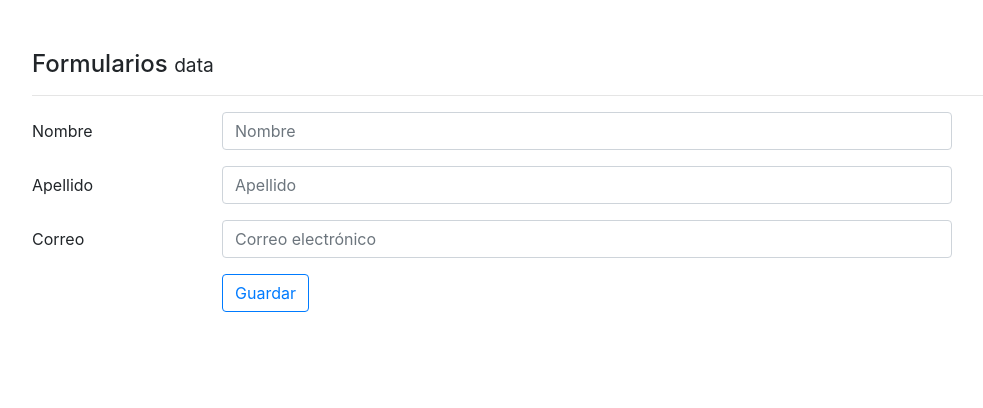
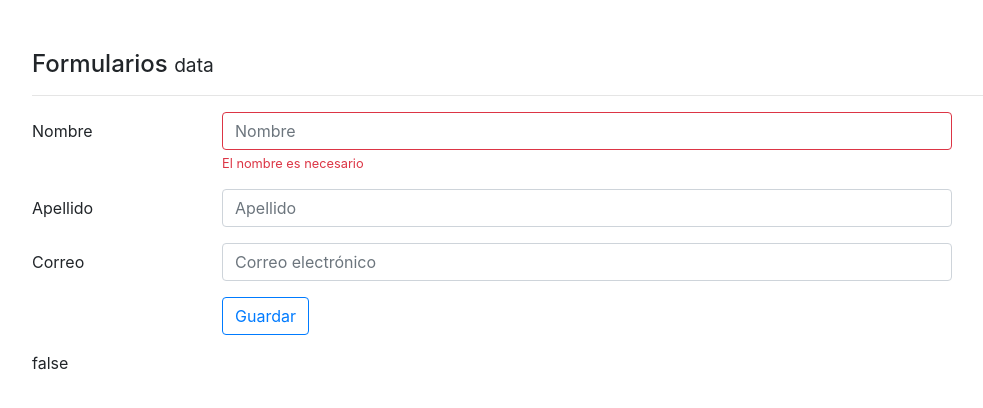
Before and after one commit to franciscoLagos18615/08-template, an Angular app: page / in a window 1280 px wide. Shown: the top 408 px of the page, without its empty margins (53-1036 px from the left). Built offline with nearby package versions, Linux system fonts and the light colour scheme.

Commit message:
data, continuando validaciones(17)

```diff
--- a/src/app/components/data/data.component.html
+++ b/src/app/components/data/data.component.html
@@ -1,16 +1,30 @@
 <h4>Formularios <small>data</small></h4>
 <hr>
-<form [formGroup]="forma" (ngSubmit)=" guardarCambios() " novalidate="novalidate">
+<form [formGroup]="forma" (ngSubmit)=" guardarCambios() " >
 
   <div>
 
-    <div class="form-group row">
+    <div class="form-group row" >
       <label class="col-2 col-form-label">Nombre</label>
       <div class="col-8">
 
         <input class="form-control"
                type="text"
-               placeholder="Nombre">
+               placeholder="Nombre"
+               formControlName="nombre"
+               [ngClass]="{'is-invalid': !forma.get('nombre').valid}">
+
+               <div *ngIf="forma.controls['nombre'].errors?.required"
+               class="invalid-feedback"
+               >
+
+                El nombre es necesario
+               </div>
+               <div *ngIf="forma.controls['nombre'].errors?.minlength"
+               class="invalid-feedback">
+
+                Por lo menos 3 caracteres
+               </div>
       </div>
     </div>
 
@@ -20,7 +34,8 @@
 
         <input class="form-control"
                type="text"
-               placeholder="Apellido">
+               placeholder="Apellido"
+               formControlName="apellido">
       </div>
     </div>
 
@@ -32,7 +47,8 @@
 
       <input class="form-control"
              type="email"
-             placeholder="Correo electrónico">
+             placeholder="Correo electrónico"
+             formControlName="correo">
     </div>
   </div>
 
@@ -47,4 +63,6 @@
     </div>
   </div>
 
+{{forma.valid}}
+
 </form>
--- a/src/app/components/data/data.component.ts
+++ b/src/app/components/data/data.component.ts
@@ -14,9 +14,10 @@ export class DataComponent  {
   forma: FormGroup;
   constructor() {
       this.forma = new FormGroup({
-        'nombre': new FormControl('fernando'),
-        'apellido': new FormControl(),
-        'correo': new FormControl()
+        'nombre': new FormControl('',[Validators.required,Validators.minLength(3)]),
+        'apellido': new FormControl('',Validators.required),
+        'correo': new FormControl('', [
+          Validators.required, Validators.pattern("[a-z0-9._%+-]+@[a-z0-9.-]+\.[a-z]{2,3}$")])
       });
 
    }
```
